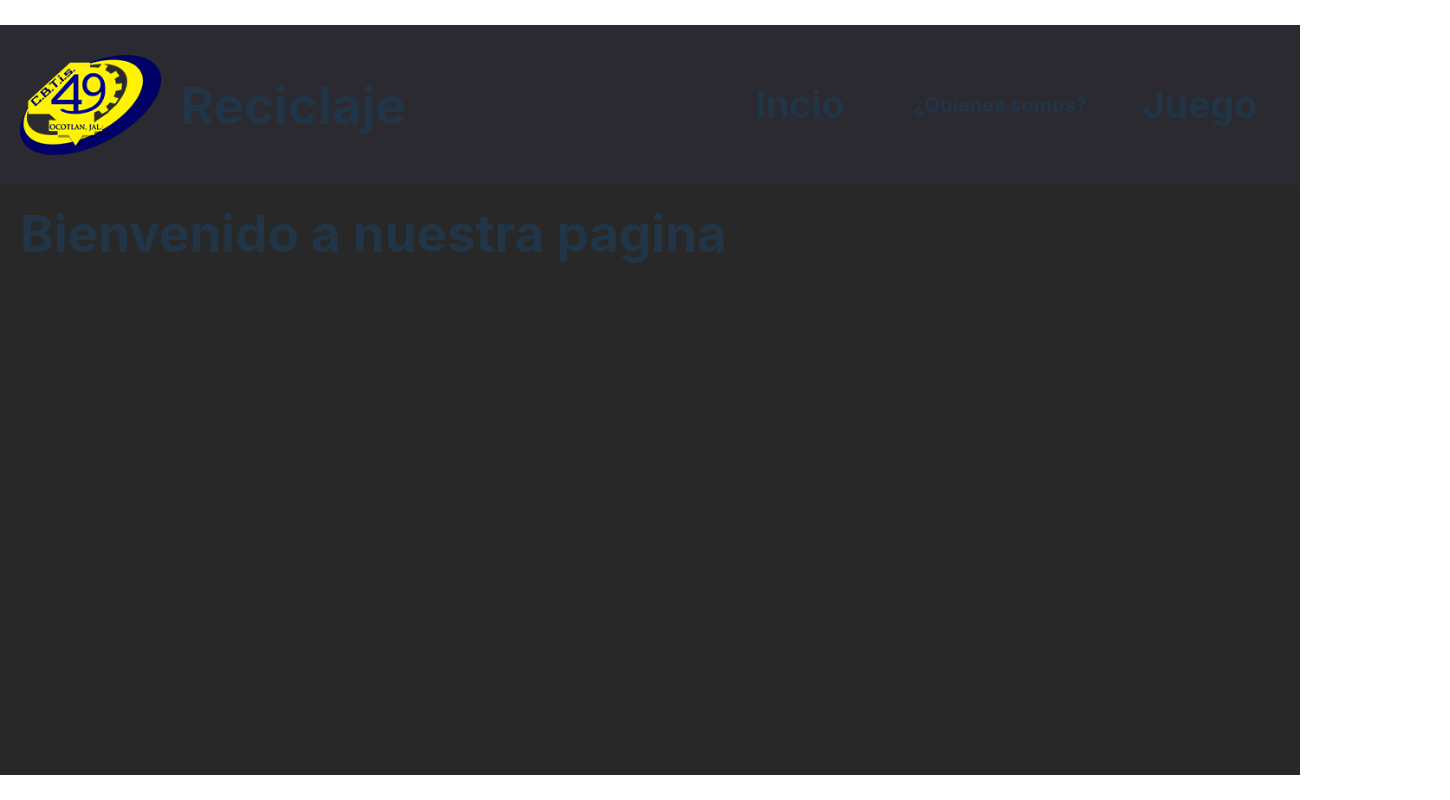
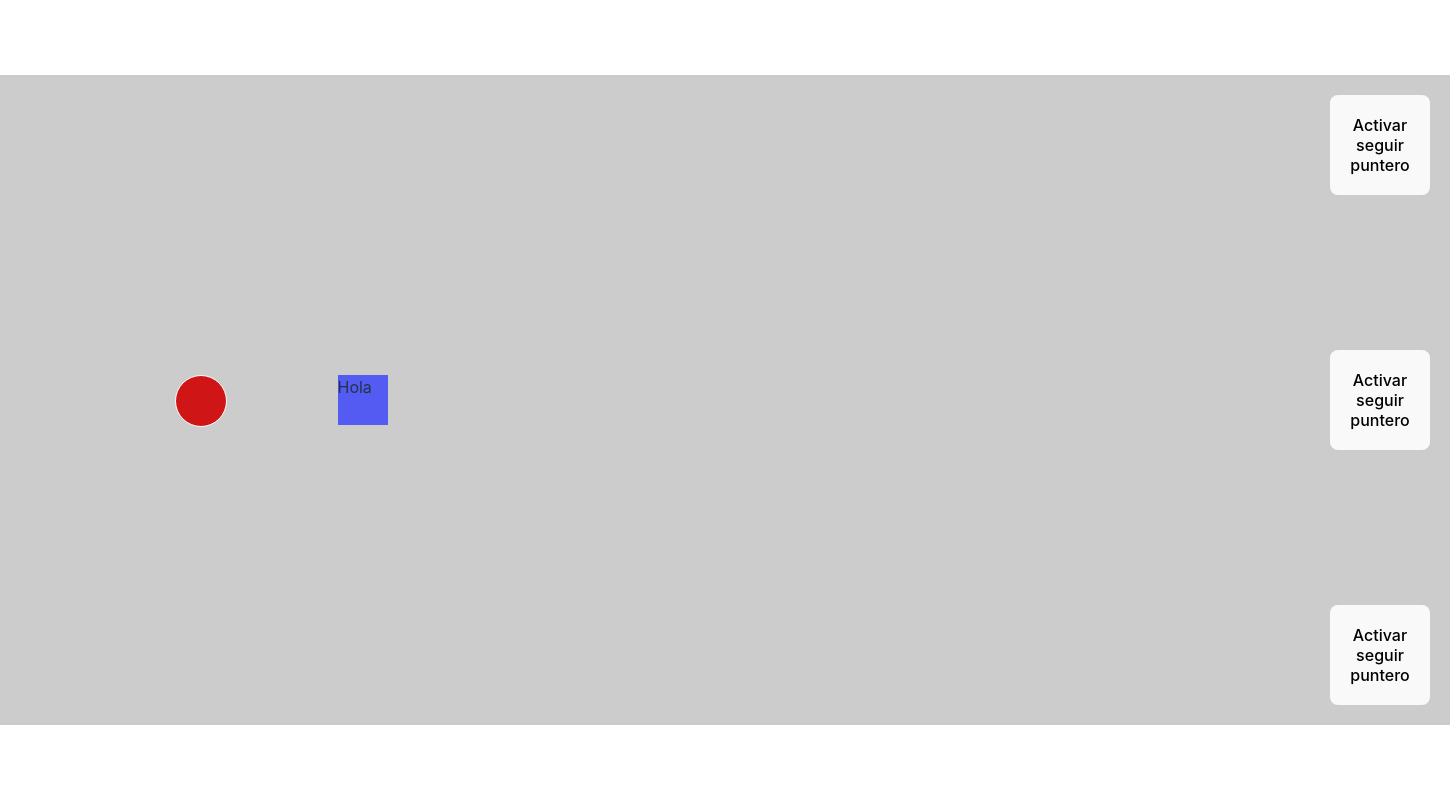
Before and after one commit to RodriDelga/JuegoReciclaje, a React (Vite) app in the folder ProyectoEcologia/: page / in a window 1280 px wide. Shown: the whole page, 1450 px wide, since content can reach past the window. Built offline with nearby package versions, Linux system fonts and the light colour scheme.

Commit message:
Creando botes

```diff
--- a/ProyectoEcologia/src/App.jsx
+++ b/ProyectoEcologia/src/App.jsx
@@ -1,10 +1,10 @@
-import { PaginaPrincipal } from "./PaginaPrincipal"
+import { FollowMouse } from "./components/FollowMouse"
 
 function App() {
 
   return (
     <main>
-      <PaginaPrincipal />
+      <FollowMouse />
     </main>
   )
 }
--- a/ProyectoEcologia/src/PaginaPrincipal.css
+++ b/ProyectoEcologia/src/PaginaPrincipal.css
@@ -46,3 +46,16 @@
   .Info-Container .Who{
     font-size: 20px;
   }
+
+  .main-section{
+    display: flex;
+    padding: 20px;
+    width: 1300px;
+    height: 600px;
+  }
+
+  .main-text{
+    display: flex;
+    justify-content: center;
+    width: 1300px;
+  }
--- a/ProyectoEcologia/src/PaginaPrincipal.jsx
+++ b/ProyectoEcologia/src/PaginaPrincipal.jsx
@@ -2,6 +2,9 @@ import './PaginaPrincipal.css'
 
 export const PaginaPrincipal = () => {
 
+    const Juego = () => {
+
+    }
 
     return (
         <div className="Main-Container">
@@ -24,7 +27,16 @@ export const PaginaPrincipal = () => {
             </header>
             <section className='main-section'>
                 <article className='main-text'>
-                    <h1>Bienvenido a nuestra pagina</h1>
+                    <div className='title'>
+                        <h1>Bienvenido a nuestra pagina</h1>
+                        <button onClick={Juego}>Ir al juego</button>
+                    </div>
+                </article>
+                <article className='us-text'>
+
+                </article>
+                <article className='game-text'>
+
                 </article>
             </section>
         </div>
--- a/ProyectoEcologia/src/components/FollowMouse.jsx
+++ b/ProyectoEcologia/src/components/FollowMouse.jsx
@@ -2,7 +2,7 @@ import { useEffect, useState } from "react"
 
 export const FollowMouse = () => {
   const [enabled, setEnabled] = useState(false)
-  const [position, setPosition] = useState({ x: 0, y: 0 })
+  const [position, setPosition] = useState({ x: 200, y: 400 })
 
     useEffect(() => {
       console.log('efecto', { enabled })
@@ -46,15 +46,27 @@ export const FollowMouse = () => {
       }}
       />
       <div className="Botes-Container">
+        <div className="Objetos">
+          <div className="Object">
+            Hola
+          </div>
+        </div>
+        <div className="Botes-Basura">
           <div className="Basura">
-            <button onClick={() => setEnabled(!enabled)}>
+              <button className="Bote" onClick={() => setEnabled(!enabled)}>
                   {enabled ? 'Desactivar' : 'Activar'} seguir puntero
               </button>
           </div>
           <div className="Basura">
-            <button onClick={() => setEnabled(!enabled)}>
+              <button className="Bote" onClick={() => setEnabled(!enabled)}>
                   {enabled ? 'Desactivar' : 'Activar'} seguir puntero
               </button>
+          </div>
+          <div className="Basura">
+              <button className="Bote" onClick={() => setEnabled(!enabled)}>
+                  {enabled ? 'Desactivar' : 'Activar'} seguir puntero
+              </button>
+          </div>
         </div>
       </div>
     </>
--- a/ProyectoEcologia/src/index.css
+++ b/ProyectoEcologia/src/index.css
@@ -80,10 +80,8 @@ body.no-cursor {
 }
 
 .Botes-Container{
-  display: flex;
-  flex-direction: row;
-  justify-content: space-between;
-  align-items: center;
+  display: grid;
+  grid-template-columns: 50% auto;
   width: 1450px;
   height: 650px;
   background: #ccc;
@@ -93,11 +91,27 @@ body.no-cursor {
   padding: 20px;
 }
 
-.main-section{
+.Botes-Basura{
   display: flex;
-  padding: 20px;
+  flex-direction: column;
+  justify-content: space-between;
+  align-items: self-end;
 }
 
-.main-text{
+.Bote{
+  width: 100px;
+  height: 100px;
+}
 
+.Objetos{
+  display: flex;
+  justify-content: center;
+  align-items: center;
 }
+
+.Object{
+  width: 50px;
+  height: 50px;
+  background: #535bf2;
+  cursor: pointer;
+}
```
Lines whose indentation alone changed are shown as unchanged.
